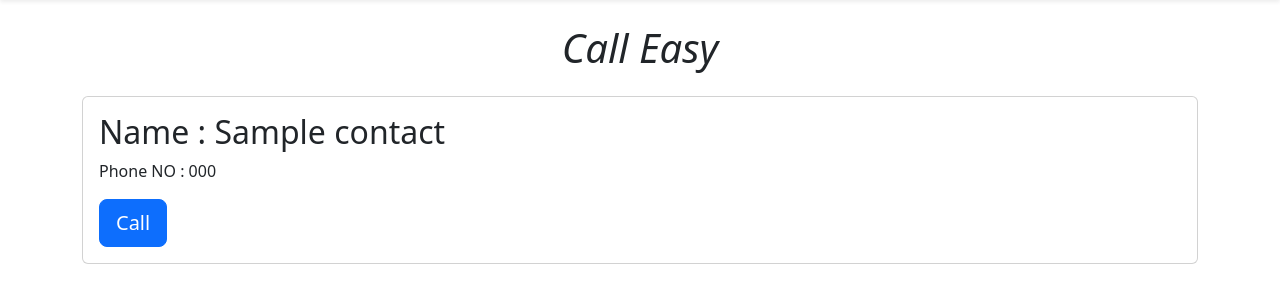
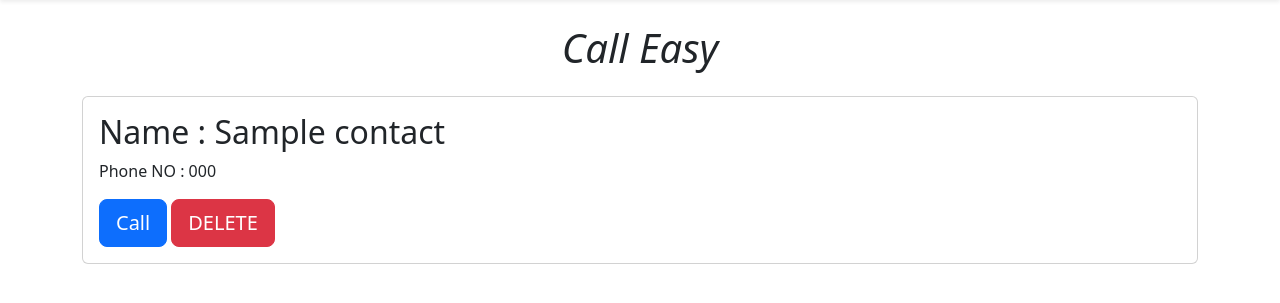
Before and after one commit to Sagnik02/Call_Easy_Local, a Python web app: template Templates/seecontact.html in a window 1280 px wide. Shown: the part 56-359 px from the top of the page. Run offline with Jinja, Linux system fonts and the light colour scheme; the template is opened without the code that fills it: most values are stand-ins (such as "Sample title", 1, 10 or a date in 2020); grey boxes marked "Sample" are stand-in pictures.

Commit message:
Update seecontact.html

```diff
--- a/Templates/seecontact.html
+++ b/Templates/seecontact.html
@@ -18,16 +18,22 @@
         <div class="card-body">
           <h2 class="card-title">Name : {{contact.name}} </h2>
           <p class="card-text"> Phone NO : {{contact.phone}}</p>
-          <div><a href="tel:{{contact.phone}}"><button type="button" class="btn btn-primary btn-lg">Call</button></a></div>
+          <div class="d-flex">
+            <div style="margin-right: 4px;">
+                <a href="tel:{{contact.phone}}">
+                    <button type="button" class="btn btn-primary btn-lg">Call</button>
+                </a>
+            </div>
+            <form method="POST" action="{{ url_for('delete_contact', contact_id=contact._id) }}">
+                <button type="submit" class="btn btn-danger btn-lg">DELETE</button>
+            </form>
+        </div>
         </div>
       </div>
 
 
-      {% endfor %}
-
-    {% else %}
-      <p>No contacts found.</p>
-    {% endif %}
+    {% endfor %}
+  {% endif %}
     </div>
     <script src="https://cdn.jsdelivr.net/npm/bootstrap@5.3.0/dist/js/bootstrap.bundle.min.js" integrity="sha384-geWF76RCwLtnZ8qwWowPQNguL3RmwHVBC9FhGdlKrxdiJJigb/j/68SIy3Te4Bkz" crossorigin="anonymous"></script>
   </body>
```
